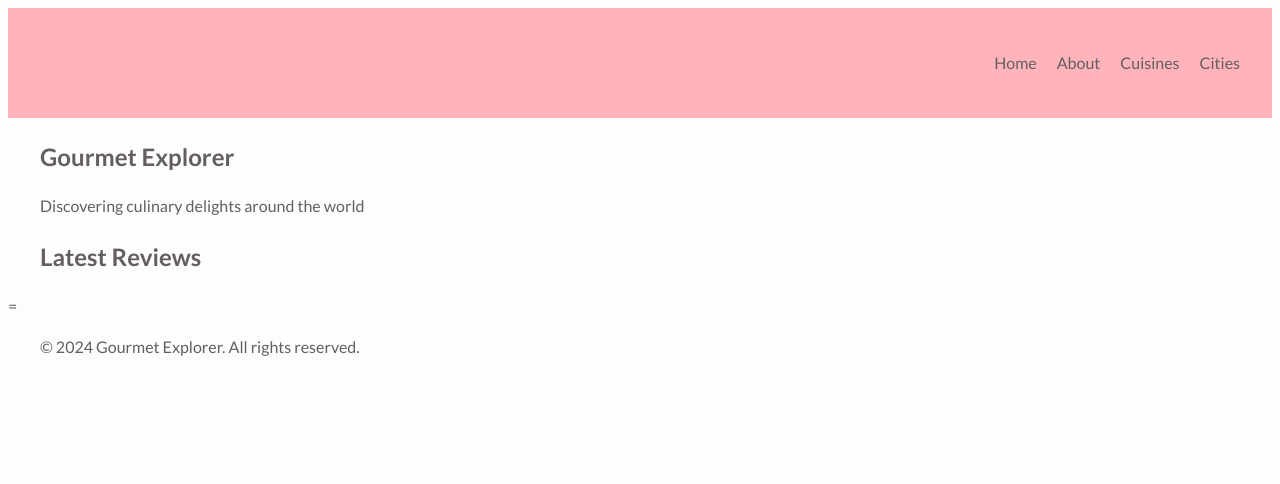
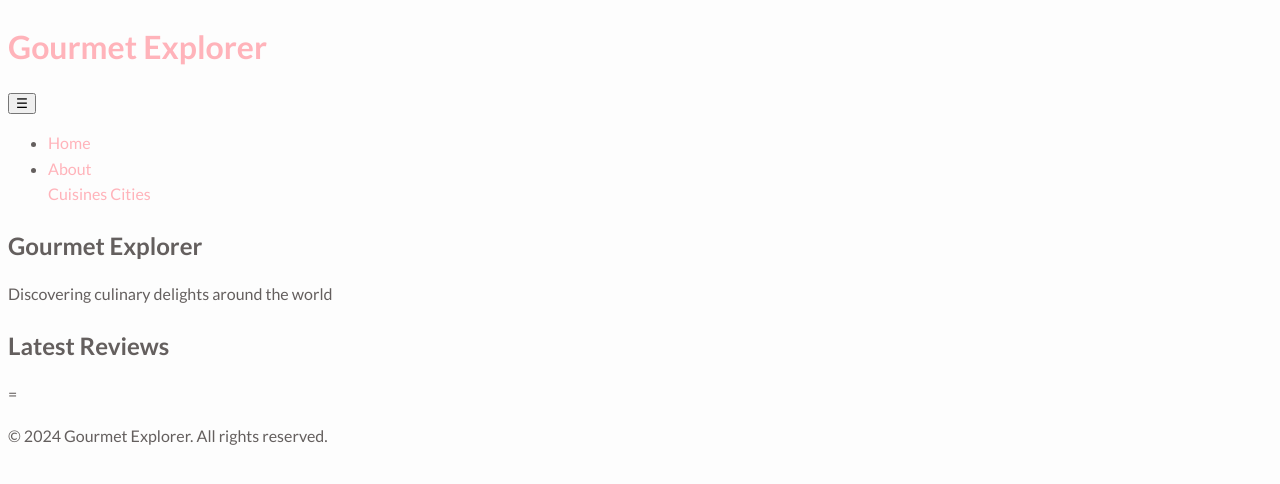
Before and after one commit to bayesianbites/bayesianbites, a Jekyll site: the page built from index.html, in a window 1280 px wide. Shown: the top 484 px of the page. Built offline with Jekyll 4.4.1, drawn with Linux system fonts in a browser that asks for light colours.

Commit message:
finalofday

```diff
--- a/_sass/_layout.scss
+++ b/_sass/_layout.scss
@@ -1,51 +1,3 @@
-.container {
-  max-width: 1200px;
-  margin: 0 auto;
-  padding: 0 20px;
-}
-
-header {
-  background-color: $primary-color;
-  padding: 20px 0;
-  position: sticky;
-  top: 0;
-  z-index: 1000;
-}
-
-.header-content {
-  display: flex;
-  justify-content: space-between;
-  align-items: center;
-}
-
-.site-title {
-  font-size: 1.5em;
-  font-weight: bold;
-  color: $text-color;
-  &:hover {
-    text-decoration: none;
-  }
-}
-
-nav {
-  ul {
-    list-style-type: none;
-    padding: 0;
-    margin: 0;
-    display: flex;
-  }
-  li {
-    margin-left: 20px;
-    position: relative;
-  }
-  a {
-    color: $text-color;
-    &:hover {
-      color: darken($text-color, 20%);
-    }
-  }
-}
-
 .dropdown {
   position: relative;
   display: inline-block;
@@ -74,32 +26,6 @@
 }
 
 @media (max-width: 768px) {
-  .header-content {
-    flex-direction: column;
-    align-items: flex-start;
-  }
-
-  nav ul {
-    flex-direction: column;
-    display: none;
-    &.show {
-      display: flex;
-    }
-  }
-
-  nav li {
-    margin: 10px 0;
-  }
-
-  .menu-toggle {
-    display: block;
-    background: none;
-    border: none;
-    font-size: 1.5em;
-    color: $text-color;
-    cursor: pointer;
-  }
-
   .dropdown-content {
     position: static;
     display: none;
@@ -107,17 +33,7 @@
     box-shadow: none;
   }
 
-  .dropdown:hover .dropdown-content {
-    display: none;
+  .dropdown-content.show {
+    display: block;
   }
 }
-
-@media (min-width: 769px) {
-  .menu-toggle {
-    display: none;
-  }
-
-  nav ul {
-    display: flex !important;
-  }
-}
--- a/assets/js/main.js
+++ b/assets/js/main.js
@@ -8,14 +8,13 @@
     document.querySelector('nav ul').classList.toggle('show');
   });
 
-  // Handle dropdown clicks on mobile
-  const dropdowns = document.querySelectorAll('.dropdown');
+  // Handle dropdown clicks
+  const dropdowns = document.querySelectorAll('.dropdown > a');
   dropdowns.forEach(dropdown => {
     dropdown.addEventListener('click', function(e) {
-      if (window.innerWidth <= 768) {
-        e.preventDefault();
-        this.querySelector('.dropdown-content').classList.toggle('show');
-      }
+      e.preventDefault();
+      const dropdownContent = this.nextElementSibling;
+      dropdownContent.classList.toggle('show');
     });
   });
 });
```
Also changed, not shown: _posts/newpost.md (+2 -2 lines), _cities/newyork.md (added), _cuisines/italian.md (added).
